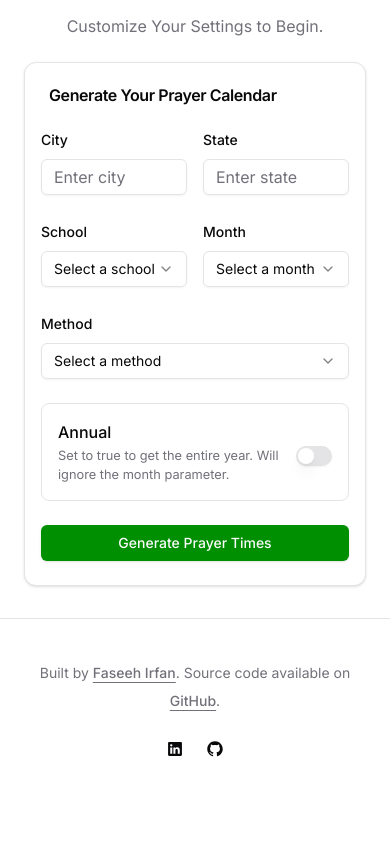
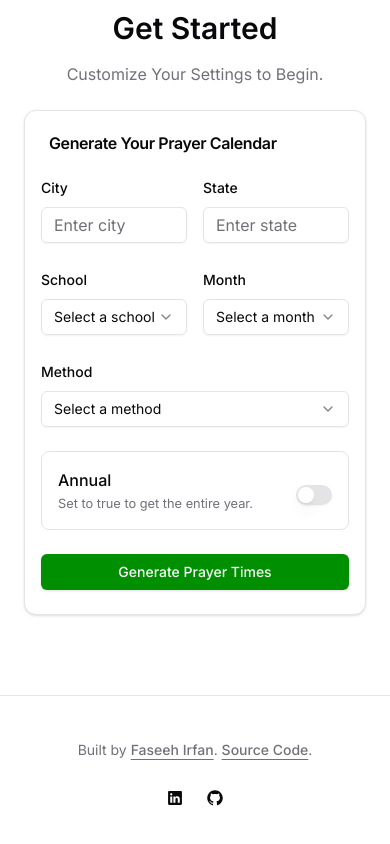
Before and after one commit to faseehirfan/prayerTimes, a Next.js app in the folder prayer-times/: page / in a window 390 px wide. Shown: the part 1864-2708 px from the top of the page. Before the commit the page ends 2671 px from the top, so only its background shows below. Built offline with nearby package versions, Linux system fonts and the light colour scheme.

Commit message:
mobile ids

```diff
--- a/prayer-times/components/footer.tsx
+++ b/prayer-times/components/footer.tsx
@@ -26,14 +26,14 @@ export function Footer(props: {
             >
               {props.builtBy}
             </a>
-            . Source code available on{" "}
+            .{" "}
             <a
               href={props.githubLink}
               target="_blank"
               rel="noreferrer"
               className="font-medium underline underline-offset-4"
             >
-              GitHub
+              Source Code
             </a>
             .
           </p>
--- a/prayer-times/components/getstarted.tsx
+++ b/prayer-times/components/getstarted.tsx
@@ -4,7 +4,7 @@ export function GetStarted() {
   return (
     <section
       id="get-started"
-      className="container px-6 mx-auto space-y-6 py-8 md:py-12 lg:py-24"
+      className="container px-6 mx-auto space-y-6 py-20"
     >
       <div className="mx-auto flex max-w-6xl flex-col items-center space-y-4 text-center">
         <h2 className="text-3xl md:text-4xl font-semibold">Get Started</h2>
--- a/prayer-times/components/prayertimesform.tsx
+++ b/prayer-times/components/prayertimesform.tsx
@@ -181,8 +181,7 @@ export default function PrayerTimesForm() {
                     <div className="space-y-0.5">
                       <FormLabel className="text-base">Annual</FormLabel>
                       <FormDescription>
-                        Set to true to get the entire year. Will ignore the
-                        month parameter.
+                        Set to true to get the entire year.
                       </FormDescription>
                     </div>
                     <FormControl>
```
